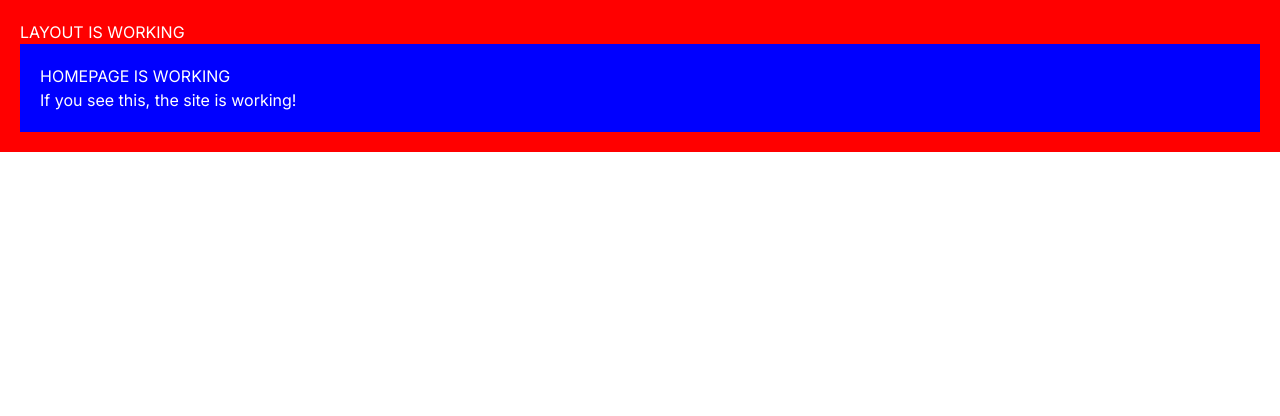
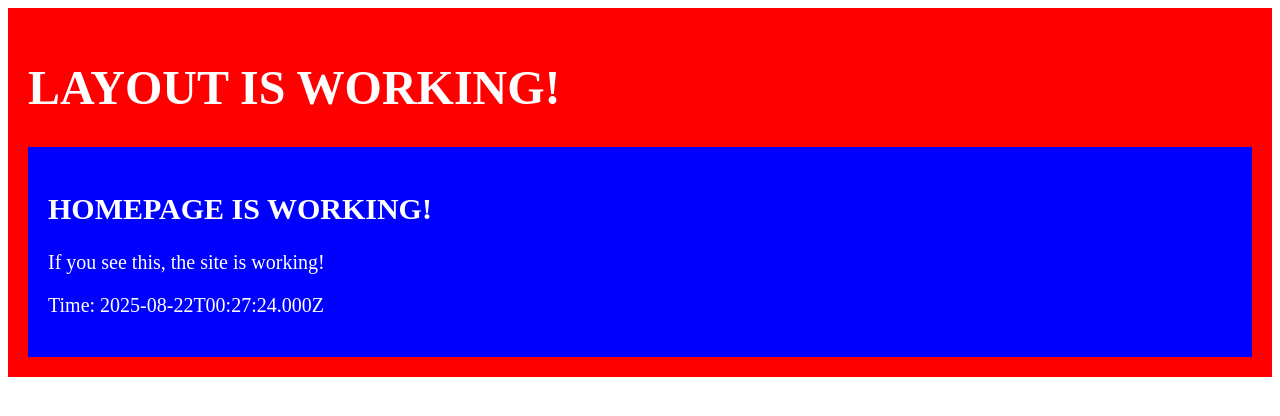
Before and after one commit to AgentAnalytics-ai/destiny-site, a Next.js app: page / in a window 1280 px wide. Shown: the top 416 px of the page. Built offline with nearby package versions, Linux system fonts and the light colour scheme.

Commit message:
Nuclear option: Minimal working version

```diff
--- a/app/layout.tsx
+++ b/app/layout.tsx
@@ -1,12 +1,8 @@
 import type { Metadata } from 'next'
-import { Inter } from 'next/font/google'
-import './globals.css'
-
-const inter = Inter({ subsets: ['latin'] })
 
 export const metadata: Metadata = {
   title: 'Destiny Church',
-  description: 'A place where everyone belongs and everyone matters.',
+  description: 'A place where everyone belongs.',
 }
 
 export default function RootLayout({
@@ -16,9 +12,12 @@ export default function RootLayout({
 }) {
   return (
     <html lang="en">
-      <body className={inter.className}>
-        <div style={{ padding: '20px', backgroundColor: 'red', color: 'white' }}>
-          <h1>LAYOUT IS WORKING</h1>
+      <head>
+        <title>Destiny Church</title>
+      </head>
+      <body>
+        <div style={{ padding: '20px', backgroundColor: 'red', color: 'white', fontSize: '24px' }}>
+          <h1>LAYOUT IS WORKING!</h1>
           {children}
         </div>
       </body>
--- a/app/page.tsx
+++ b/app/page.tsx
@@ -1,16 +1,16 @@
 import type { Metadata } from 'next'
-import { site } from '@/lib/config/site.config'
 
 export const metadata: Metadata = {
-  title: 'Home',
-  description: site.seo?.description,
+  title: 'Destiny Church',
+  description: 'A place where everyone belongs.',
 }
 
 export default function HomePage() {
   return (
-    <div style={{ padding: '20px', backgroundColor: 'blue', color: 'white' }}>
-      <h1>HOMEPAGE IS WORKING</h1>
+    <div style={{ padding: '20px', backgroundColor: 'blue', color: 'white', fontSize: '20px' }}>
+      <h2>HOMEPAGE IS WORKING!</h2>
       <p>If you see this, the site is working!</p>
+      <p>Time: {new Date().toISOString()}</p>
     </div>
   )
 }
--- a/next.config.js
+++ b/next.config.js
@@ -1,26 +1,4 @@
-const withMDX = require('@next/mdx')({
-  extension: /\.mdx?$/,
-  options: {
-    remarkPlugins: [],
-    rehypePlugins: [],
-  },
-})
-
 /** @type {import('next').NextConfig} */
-const nextConfig = {
-  // Remove any static export settings
-  // output: 'export', // REMOVE THIS IF IT EXISTS
-
-  images: {
-    remotePatterns: [
-      {
-        protocol: 'https',
-        hostname: '*.churchcenter.com',
-        port: '',
-        pathname: '/**',
-      },
-    ],
-  },
-}
+const nextConfig = {}
 
 module.exports = nextConfig
--- a/tailwind.config.js
+++ b/tailwind.config.js
@@ -1,80 +1,12 @@
 /** @type {import('tailwindcss').Config} */
 module.exports = {
-  darkMode: ["class"],
   content: [
-    './pages/**/*.{ts,tsx}',
-    './components/**/*.{ts,tsx}',
-    './app/**/*.{ts,tsx}',
-    './src/**/*.{ts,tsx}',
-    './content/**/*.{mdx,md}', // Add MDX support
+    './pages/**/*.{js,ts,jsx,tsx,mdx}',
+    './components/**/*.{js,ts,jsx,tsx,mdx}',
+    './app/**/*.{js,ts,jsx,tsx,mdx}',
   ],
   theme: {
-    container: {
-      center: true,
-      padding: "2rem",
-      screens: {
-        "2xl": "1400px",
-      },
-    },
-    extend: {
-      colors: {
-        border: "hsl(var(--border))",
-        input: "hsl(var(--input))",
-        ring: "hsl(var(--ring))",
-        background: "hsl(var(--background))",
-        foreground: "hsl(var(--foreground))",
-        primary: {
-          DEFAULT: "hsl(var(--primary))",
-          foreground: "hsl(var(--primary-foreground))",
-        },
-        secondary: {
-          DEFAULT: "hsl(var(--secondary))",
-          foreground: "hsl(var(--secondary-foreground))",
-        },
-        destructive: {
-          DEFAULT: "hsl(var(--destructive))",
-          foreground: "hsl(var(--destructive-foreground))",
-        },
-        muted: {
-          DEFAULT: "hsl(var(--muted))",
-          foreground: "hsl(var(--muted-foreground))",
-        },
-        accent: {
-          DEFAULT: "hsl(var(--accent))",
-          foreground: "hsl(var(--accent-foreground))",
-        },
-        popover: {
-          DEFAULT: "hsl(var(--popover))",
-          foreground: "hsl(var(--popover-foreground))",
-        },
-        card: {
-          DEFAULT: "hsl(var(--card))",
-          foreground: "hsl(var(--card-foreground))",
-        },
-      },
-      borderRadius: {
-        lg: "var(--radius)",
-        md: "calc(var(--radius) - 2px)",
-        sm: "calc(var(--radius) - 4px)",
-      },
-      keyframes: {
-        "accordion-down": {
-          from: { height: 0 },
-          to: { height: "var(--radix-accordion-content-height)" },
-        },
-        "accordion-up": {
-          from: { height: "var(--radix-accordion-content-height)" },
-          to: { height: 0 },
-        },
-      },
-      animation: {
-        "accordion-down": "accordion-down 0.2s ease-out",
-        "accordion-up": "accordion-up 0.2s ease-out",
-      },
-    },
+    extend: {},
   },
-  plugins: [
-    require("tailwindcss-animate"),
-    require("@tailwindcss/typography"), // Add typography plugin
-  ],
+  plugins: [],
 }
```
